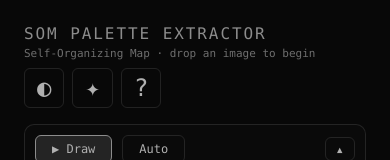
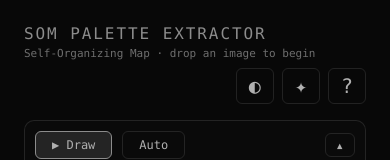
Before and after one commit to foldsters/som-palette, a React (Vite) app: page / in a window 390 px wide. Shown: the top 160 px of the page. Built offline with nearby package versions, Linux system fonts and the light colour scheme.

Commit message:
responsive layout polish

```diff
--- a/src/App.tsx
+++ b/src/App.tsx
@@ -430,15 +430,15 @@ const handleExportPNG = useCallback(() => {
             Self-Organizing Map · drop an image to begin
           </p>
         </div>
-        <div style={{ display: 'flex', gap: '8px', flexWrap: 'wrap' }}>
+        <div style={{ display: 'flex', gap: '8px', flexWrap: 'wrap', marginLeft: 'auto' }}>
 
-          <button onClick={() => setLightMode(m => !m)} style={{ ...btn(T), padding: '5px 12px', fontSize: '24px' }} title="Toggle light / dark">
+          <button onClick={() => setLightMode(m => !m)} style={{ ...btn(T), padding: '5px 12px', fontSize: '20px' }} title="Toggle light / dark">
             {lightMode ? '◑' : '◐'}
           </button>
-          <button onClick={() => setChromaMode(m => !m)} style={{ ...btn(T, chromaMode), padding: '5px 12px', fontSize: '24px' }} title="Use palette corner colors to tint the UI">
+          <button onClick={() => setChromaMode(m => !m)} style={{ ...btn(T, chromaMode), padding: '5px 12px', fontSize: '20px' }} title="Use palette corner colors to tint the UI">
             ✦
           </button>
-          <button onClick={() => setShowInfo(true)} style={{ ...btn(T), padding: '5px 12px', fontSize: '24px' }}>?</button>
+          <button onClick={() => setShowInfo(true)} style={{ ...btn(T), padding: '5px 12px', fontSize: '20px' }}>?</button>
         </div>
       </div>
 
```
